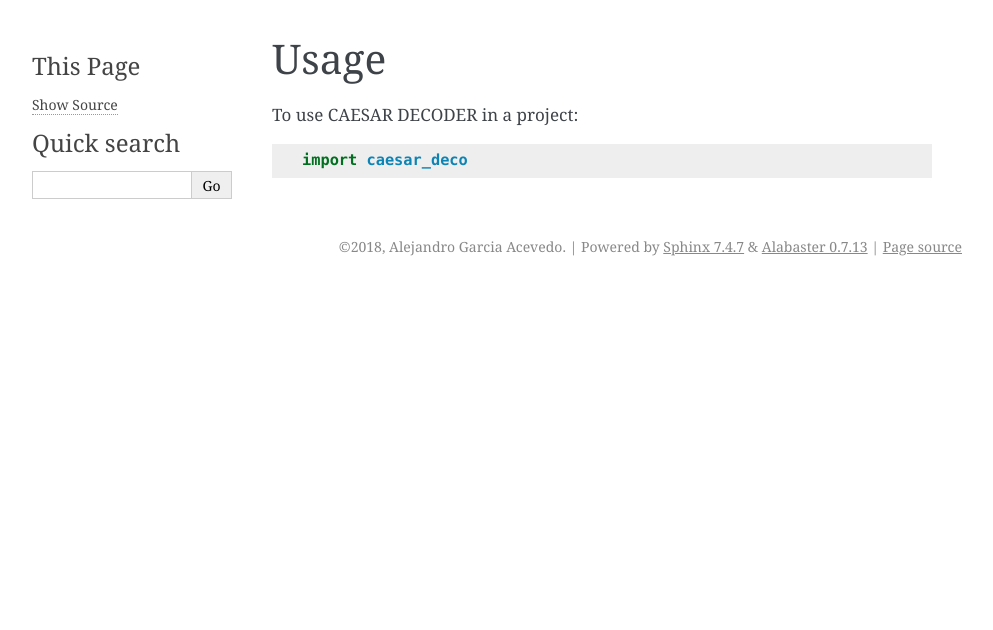
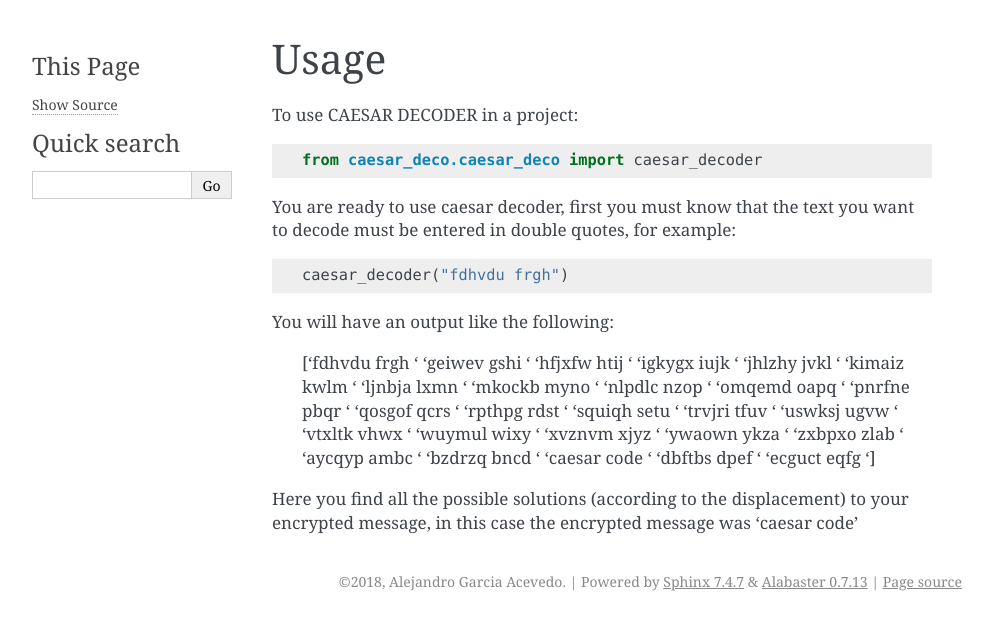
Before and after one commit to alejogaci/caesar_deco, a Sphinx documentation site: the page built from docs/usage.rst, in a window 1280 px wide. Shown: the top 630 px of the page, without its empty margins (148-1141 px from the left). Built offline with Sphinx 7.4.7, drawn with Linux system fonts in a browser that asks for light colours; pages that are not in the unit, such as notebooks, are missing from menus.

Commit message:
Update documentation with more details

```diff
--- a/docs/usage.rst
+++ b/docs/usage.rst
@@ -4,4 +4,21 @@ Usage
 
 To use CAESAR DECODER in a project::
 
-    import caesar_deco
+    from caesar_deco.caesar_deco import caesar_decoder
+
+You are ready to use caesar decoder, first you must know that the text you want to decode must be entered in double quotes, for example::
+
+    caesar_decoder("fdhvdu frgh")
+
+You will have an output like the following:
+
+	['fdhvdu frgh ' 'geiwev gshi ' 'hfjxfw htij ' 'igkygx iujk '
+	'jhlzhy jvkl ' 'kimaiz kwlm ' 'ljnbja lxmn ' 'mkockb myno '
+	'nlpdlc nzop ' 'omqemd oapq ' 'pnrfne pbqr ' 'qosgof qcrs '
+	'rpthpg rdst ' 'squiqh setu ' 'trvjri tfuv ' 'uswksj ugvw '
+	'vtxltk vhwx ' 'wuymul wixy ' 'xvznvm xjyz ' 'ywaown ykza '
+	'zxbpxo zlab ' 'aycqyp ambc ' 'bzdrzq bncd ' 'caesar code '
+	'dbftbs dpef ' 'ecguct eqfg ']
+
+
+Here you find all the possible solutions (according to the displacement) to your encrypted message, in this case the encrypted message was 'caesar code'
--- a/setup.py
+++ b/setup.py
@@ -11,7 +11,7 @@ with open('README.rst') as readme_file:
 with open('HISTORY.rst') as history_file:
     history = history_file.read()
 
-requirements = ['Click>=6.0', ]
+requirements = ['Click>=6.0','numpy', ]
 
 setup_requirements = ['pytest-runner', ]
 
```
Also changed, not shown: README.rst (+8 -0 lines).
